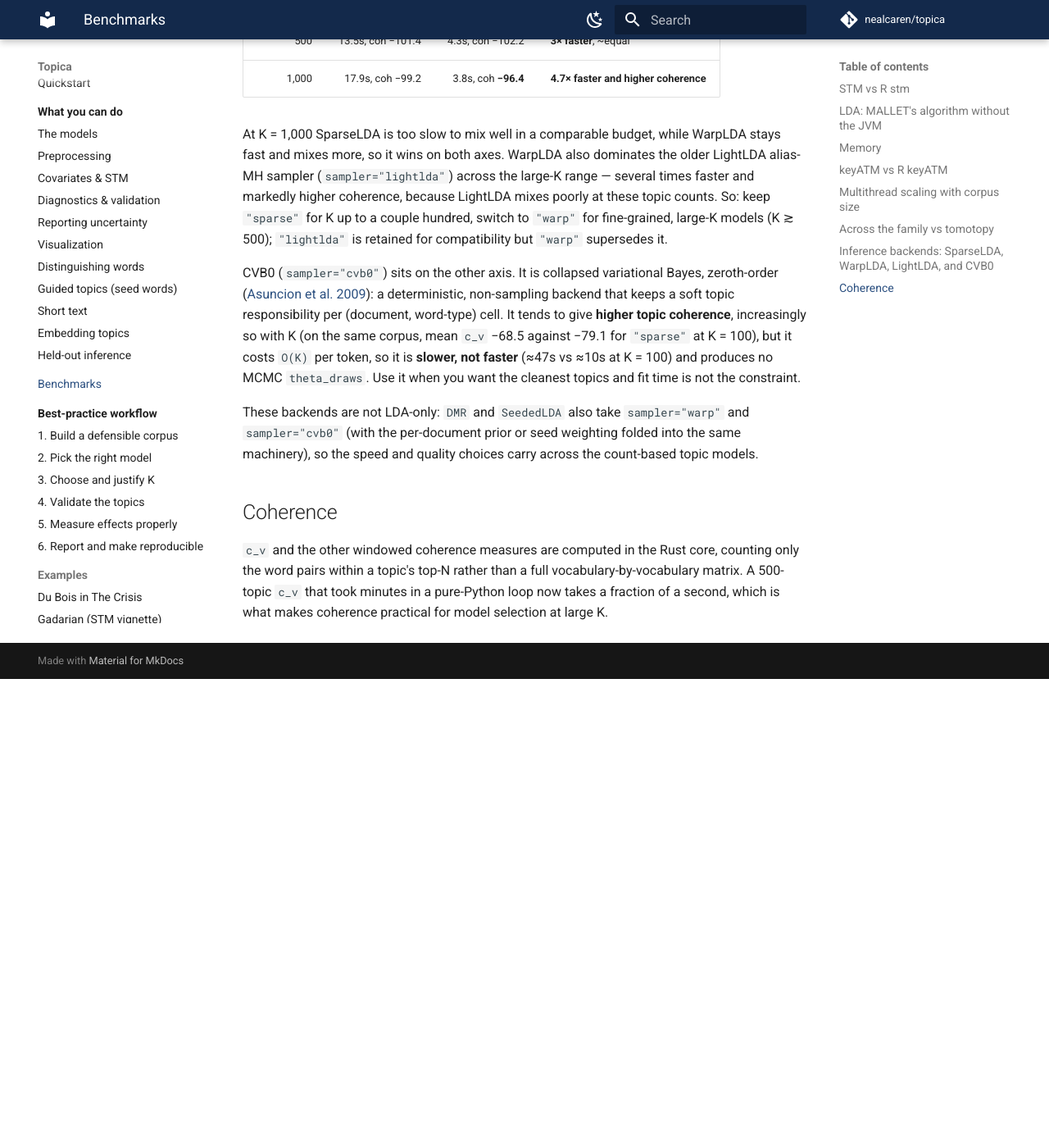
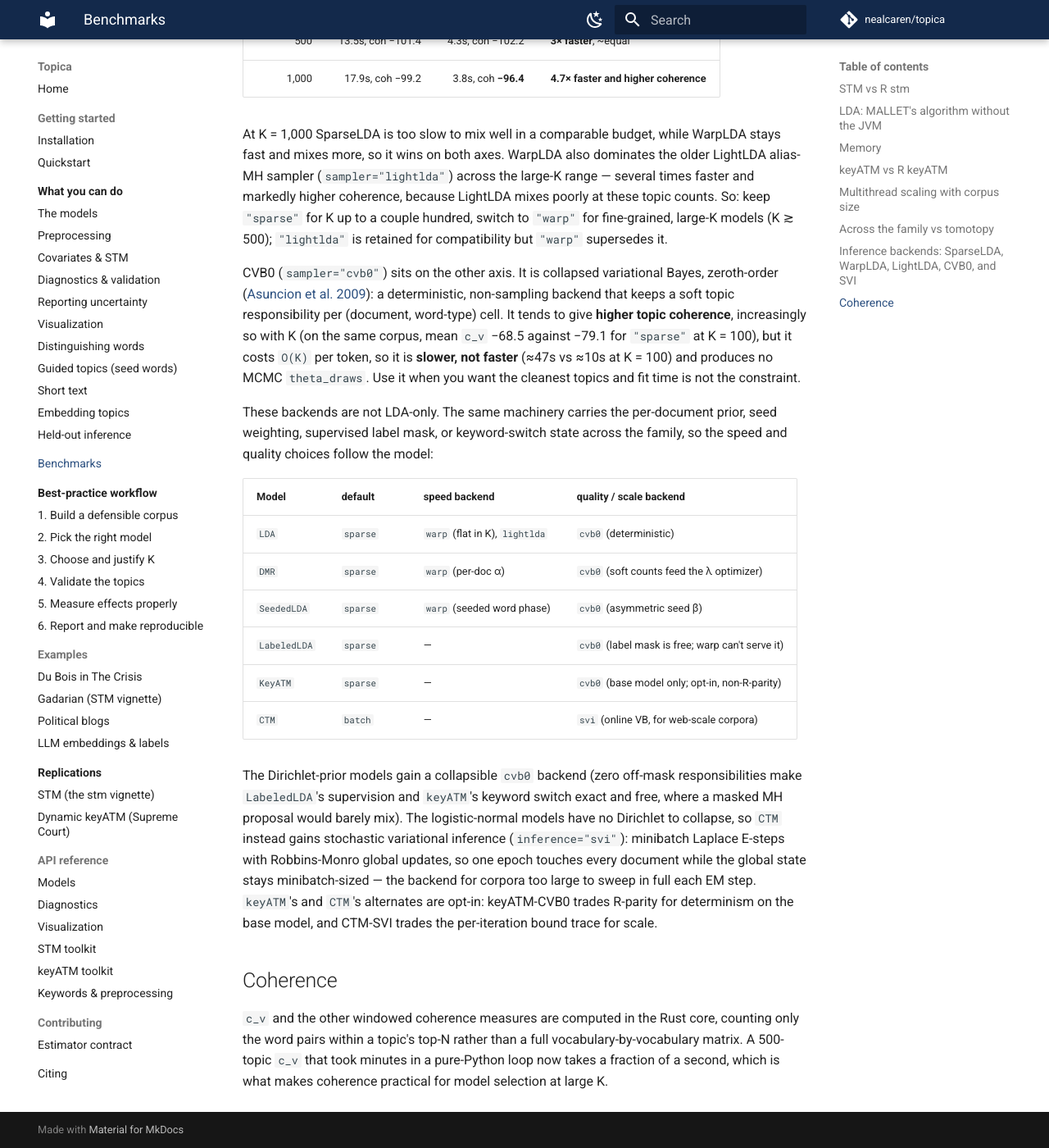
Before and after one commit to nealcaren/turbotopics, an MkDocs documentation site: the page built from docs/benchmarks.md, in a window 1280 px wide and 1400 px high, scrolled down 4975 px. Shown: the whole window at 82% size. Built offline with MkDocs 1.6.1 and Material for MkDocs 9.7.7, drawn with Linux system fonts in a browser that asks for light colours; comment, search, counter and statistics services are not loaded; before the commit the page ends 5803 px from its top, so only the background shows below that; some of the changed text lies outside the part shown.

Commit message:
docs: backend-coverage matrix (CVB0 + CTM-SVI) in benchmarks and paper notes
Extend the inference-backends section of docs/benchmarks.md with a
per-model coverage matrix (LDA/DMR/SeededLDA/LabeledLDA/keyATM CVB0 +
CTM-SVI) and the Dirichlet-collapse vs logistic-normal split, and update
the paper hand-off note to cover the supervised/keyword CVB0 masks and the
CTM stochastic-VI backend (Hoffman et al. 2013, bib entry added).

Co-Authored-By: Claude Opus 4.8 (1M context) <noreply@anthropic.com>

```diff
--- a/docs/benchmarks.md
+++ b/docs/benchmarks.md
@@ -172,7 +172,7 @@ topica's HDP and tomotopy's infer different topic counts, and topica's supervise
 LDA is variational where tomotopy's is Gibbs, so neither is a like-for-like speed
 comparison.
 
-## Inference backends: SparseLDA, WarpLDA, LightLDA, and CVB0
+## Inference backends: SparseLDA, WarpLDA, LightLDA, CVB0, and SVI
 
 For most work, SparseLDA (the default `sampler="sparse"`) is the right choice:
 its sparse buckets keep it fastest and highest-coherence up to roughly K = 200.
@@ -207,10 +207,29 @@ increasingly so with K (on the same corpus, mean `c_v` −68.5 against −79.1 f
 faster** (≈47s vs ≈10s at K = 100) and produces no MCMC `theta_draws`. Use it
 when you want the cleanest topics and fit time is not the constraint.
 
-These backends are not LDA-only: `DMR` and `SeededLDA` also take `sampler="warp"`
-and `sampler="cvb0"` (with the per-document prior or seed weighting folded into
-the same machinery), so the speed and quality choices carry across the
-count-based topic models.
+These backends are not LDA-only. The same machinery carries the per-document
+prior, seed weighting, supervised label mask, or keyword-switch state across the
+family, so the speed and quality choices follow the model:
+
+| Model | default | speed backend | quality / scale backend |
+|-------|---------|---------------|-------------------------|
+| `LDA` | `sparse` | `warp` (flat in K), `lightlda` | `cvb0` (deterministic) |
+| `DMR` | `sparse` | `warp` (per-doc α) | `cvb0` (soft counts feed the λ optimizer) |
+| `SeededLDA` | `sparse` | `warp` (seeded word phase) | `cvb0` (asymmetric seed β) |
+| `LabeledLDA` | `sparse` | — | `cvb0` (label mask is free; warp can't serve it) |
+| `KeyATM` | `sparse` | — | `cvb0` (base model only; opt-in, non-R-parity) |
+| `CTM` | `batch` | — | `svi` (online VB, for web-scale corpora) |
+
+The Dirichlet-prior models gain a collapsible `cvb0` backend (zero off-mask
+responsibilities make `LabeledLDA`'s supervision and `keyATM`'s keyword switch
+exact and free, where a masked MH proposal would barely mix). The
+logistic-normal models have no Dirichlet to collapse, so `CTM` instead gains
+stochastic variational inference (`inference="svi"`): minibatch Laplace E-steps
+with Robbins-Monro global updates, so one epoch touches every document while the
+global state stays minibatch-sized — the backend for corpora too large to sweep
+in full each EM step. `keyATM`'s and `CTM`'s alternates are opt-in: keyATM-CVB0
+trades R-parity for determinism on the base model, and CTM-SVI trades the
+per-iteration bound trace for scale.
 
 ## Coherence
 
```
Also changed, not shown: 1 other file.
